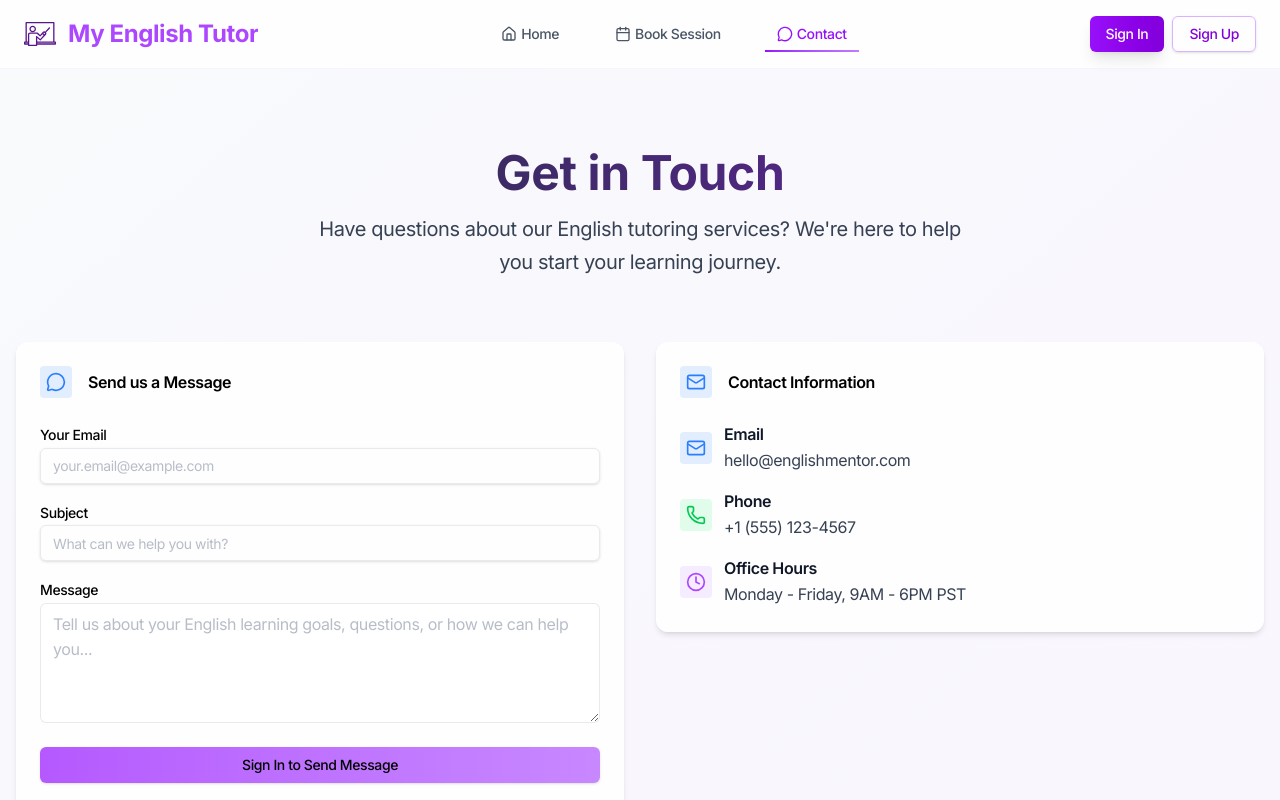
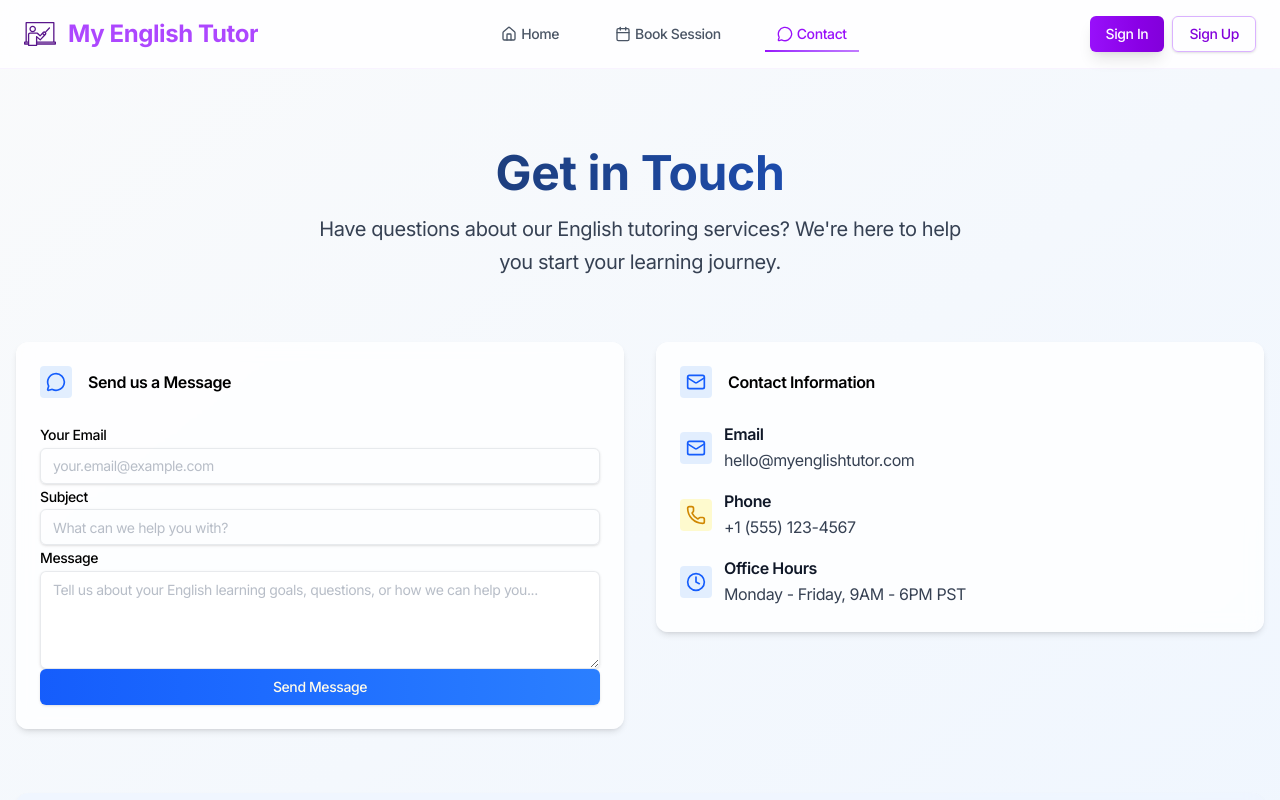
Before and after one commit to bojan09/english-tutor, a React (Vite) app: page /contact in a window 1280 px wide. Shown: the top 800 px of the page. Built offline with nearby package versions, Linux system fonts and the light colour scheme; no server answers.

Commit message:
added functionality to Contact with Emailjs, changhing the main colors to blue-ish

```diff
--- a/package.json
+++ b/package.json
@@ -24,6 +24,7 @@
     "react": "^19.1.1",
     "react-dom": "^19.1.1",
     "react-router-dom": "^7.9.4",
+    "sonner": "^2.0.7",
     "tailwind-merge": "^3.3.1",
     "tailwindcss-animate": "^1.0.7"
   },
--- /dev/null
+++ b/src/components/ui/textarea.tsx
@@ -0,0 +1,22 @@
+import * as React from "react"
+
+import { cn } from "@/lib/utils"
+
+const Textarea = React.forwardRef<
+  HTMLTextAreaElement,
+  React.ComponentProps<"textarea">
+>(({ className, ...props }, ref) => {
+  return (
+    <textarea
+      className={cn(
+        "flex min-h-[60px] w-full rounded-md border border-input bg-transparent px-3 py-2 text-base shadow-sm placeholder:text-muted-foreground focus-visible:outline-none focus-visible:ring-1 focus-visible:ring-ring disabled:cursor-not-allowed disabled:opacity-50 md:text-sm",
+        className
+      )}
+      ref={ref}
+      {...props}
+    />
+  )
+})
+Textarea.displayName = "Textarea"
+
+export { Textarea }
--- a/src/pages/Contact.tsx
+++ b/src/pages/Contact.tsx
@@ -1,18 +1,79 @@
 import { Button } from "@/components/ui/button";
 import { Input } from "@/components/ui/input";
 import { Label } from "@/components/ui/label";
+import { Textarea } from "@/components/ui/textarea";
 import { Card, CardContent, CardHeader, CardTitle } from "@/components/ui/card";
 import { Mail, Phone, Clock, MessageCircle } from "lucide-react";
 import { useScrollToTop } from "@/hooks/ScrollToTop";
+import { useRef, useState } from "react";
+import emailjs from "@emailjs/browser";
 
 const Contact = () => {
   useScrollToTop();
 
+  const form = useRef(null);
+  const [status, setStatus] = useState({ message: "", type: "" });
+  const [isSending, setIsSending] = useState(false);
+
+  const handleSubmit = (e) => {
+    e.preventDefault();
+    setIsSending(true);
+    setStatus({ message: "", type: "" });
+
+    const serviceID = import.meta.env.VITE_SERVICE_ID;
+    const templateID = import.meta.env.VITE_TEMPLATE_ID;
+    const publicKey = import.meta.env.VITE_PUBLIC_KEY;
+
+    if (!serviceID || !templateID || !publicKey) {
+      setStatus({
+        message:
+          "EmailJS configuration is missing. Please check environment variables.",
+        type: "error",
+      });
+      setIsSending(false);
+      return;
+    }
+
+    if (form.current) {
+      emailjs
+        .sendForm(serviceID, templateID, form.current, publicKey)
+        .then((result) => {
+          console.log("Email sent:", result.text);
+          setStatus({ message: "Message sent successfully!", type: "success" });
+          form.current.reset();
+          setIsSending(false);
+          setTimeout(() => {
+            setStatus({ message: "", type: "" });
+          }, 3000);
+        })
+        .catch((error) => {
+          console.error("Email sending failed:", error.text);
+          setStatus({
+            message: "Failed to send message. Please try again.",
+            type: "error",
+          });
+          setIsSending(false);
+          setTimeout(() => {
+            setStatus({ message: "", type: "" });
+          }, 3000);
+        });
+    } else {
+      setStatus({
+        message: "Form reference is invalid. Please try again.",
+        type: "error",
+      });
+      setIsSending(false);
+      setTimeout(() => {
+        setStatus({ message: "", type: "" });
+      }, 3000);
+    }
+  };
+
   return (
-    <section className="min-h-screen bg-gradient-to-br from-slate-50 to-purple-50 py-20">
+    <section className="min-h-screen bg-gradient-to-br from-gray-50 to-blue-50 py-20">
       <div className="container mx-auto px-4">
         <div className="text-center mb-16 animate-slide-up">
-          <h2 className="text-4xl md:text-5xl font-bold bg-gradient-to-r from-gray-800 to-purple-800 bg-clip-text text-transparent mb-4">
+          <h2 className="text-4xl md:text-5xl font-bold bg-gradient-to-r from-gray-800 to-blue-600 bg-clip-text text-transparent mb-4">
             Get in Touch
           </h2>
           <p className="text-lg md:text-xl text-gray-700 max-w-2xl mx-auto leading-relaxed">
@@ -27,7 +88,7 @@ const Contact = () => {
               <CardTitle className="flex items-center gap-2">
                 <div className="w-8 h-8 flex items-center justify-center bg-blue-100/80 rounded mr-2">
                   <MessageCircle
-                    className="h-5 w-5 stroke-blue-500"
+                    className="h-5 w-5 stroke-blue-600"
                     strokeWidth={2}
                     fill="none"
                   />
@@ -36,38 +97,66 @@ const Contact = () => {
               </CardTitle>
             </CardHeader>
             <CardContent className="space-y-4">
+              <form ref={form} onSubmit={handleSubmit}>
                 <div>
                   <Label htmlFor="email">Your Email</Label>
                   <Input
                     id="email"
+                    name="email"
+                    type="email"
                     placeholder="your.email@example.com"
-                  className="focus:ring-purple-400/50 border-gray-300/50 text-gray-900 placeholder-gray-400/70 focus:border-purple-400/50"
+                    className="focus:ring-blue-400/50 border-gray-300/50 text-gray-900 placeholder-gray-400/70 focus:border-blue-400/50"
+                    required
                   />
                 </div>
                 <div>
                   <Label htmlFor="subject">Subject</Label>
                   <Input
                     id="subject"
+                    name="subject"
                     placeholder="What can we help you with?"
-                  className="focus:ring-purple-400/50 border-gray-300/50 text-gray-900 placeholder-gray-400/70 focus:border-purple-400/50"
+                    className="focus:ring-blue-400/50 border-gray-300/50 text-gray-900 placeholder-gray-400/70 focus:border-blue-400/50"
+                    required
                   />
                 </div>
                 <div>
                   <Label htmlFor="message">Message</Label>
-                <textarea
+                  <Textarea
                     id="message"
+                    name="message"
                     rows={4}
-                  className="w-full px-3 py-2 border border-gray-300/50 rounded-md focus:outline-none focus:ring-1 focus:ring-purple-400/50 focus:border-purple-400/50 resize-vertical text-gray-900 placeholder-gray-400/70 bg-white/80"
+                    className="w-full focus:ring-blue-400/50 border-gray-300/50 text-gray-900 placeholder-gray-400/70 focus:border-blue-400/50 bg-white/80"
                     placeholder="Tell us about your English learning goals, questions, or how we can help you..."
+                    required
                   />
                 </div>
-              <Button className="w-full bg-gradient-to-r from-purple-500/90 to-purple-400/90 hover:from-purple-600/90 hover:to-purple-500/90">
-                Sign In to Send Message
+                <Button
+                  type="submit"
+                  className="w-full bg-gradient-to-r from-blue-600 to-blue-500 hover:from-blue-700 hover:to-blue-600 text-amber-50"
+                  disabled={isSending}
+                >
+                  {isSending ? "Sending Message..." : "Send Message"}
                 </Button>
-              <p className="text-sm text-gray-500/80 mt-4 text-center">
-                Please sign in to send us a message. This helps us provide
-                personalized responses.
+              </form>
+              {status.message && (
+                <div className="space-y-2">
+                  <p
+                    className={`text-sm mt-4 text-center ${
+                      status.type === "success"
+                        ? "text-green-600"
+                        : "text-red-600"
+                    }`}
+                  >
+                    {status.message}
                   </p>
+                  {status.type === "success" && (
+                    <p className="text-sm text-gray-500 text-center">
+                      If you don't receive an email, please check your spam/junk
+                      folder.
+                    </p>
+                  )}
+                </div>
+              )}
             </CardContent>
           </Card>
           {/* Contact Information */}
@@ -77,7 +166,7 @@ const Contact = () => {
                 <CardTitle className="flex items-center gap-2">
                   <div className="w-8 h-8 flex items-center justify-center bg-blue-100/80 rounded mr-2">
                     <Mail
-                      className="h-5 w-5 stroke-blue-500"
+                      className="h-5 w-5 stroke-blue-600"
                       strokeWidth={2}
                       fill="none"
                     />
@@ -89,20 +178,20 @@ const Contact = () => {
                 <div className="flex items-center">
                   <div className="w-8 h-8 flex items-center justify-center bg-blue-100/80 rounded mr-3">
                     <Mail
-                      className="h-5 w-5 stroke-blue-500"
+                      className="h-5 w-5 stroke-blue-600"
                       strokeWidth={2}
                       fill="none"
                     />
                   </div>
                   <div>
                     <p className="font-semibold text-gray-900">Email</p>
-                    <p className="text-gray-700">hello@englishmentor.com</p>
+                    <p className="text-gray-700">hello@myenglishtutor.com</p>
                   </div>
                 </div>
                 <div className="flex items-center">
-                  <div className="w-8 h-8 flex items-center justify-center bg-green-100/80 rounded mr-3">
+                  <div className="w-8 h-8 flex items-center justify-center bg-yellow-100/80 rounded mr-3">
                     <Phone
-                      className="h-5 w-5 stroke-green-500"
+                      className="h-5 w-5 stroke-yellow-600"
                       strokeWidth={2}
                       fill="none"
                     />
@@ -113,9 +202,9 @@ const Contact = () => {
                   </div>
                 </div>
                 <div className="flex items-center">
-                  <div className="w-8 h-8 flex items-center justify-center bg-purple-100/80 rounded mr-3">
+                  <div className="w-8 h-8 flex items-center justify-center bg-blue-100/80 rounded mr-3">
                     <Clock
-                      className="h-5 w-5 stroke-purple-500"
+                      className="h-5 w-5 stroke-blue-600"
                       strokeWidth={2}
                       fill="none"
                     />
@@ -137,7 +226,7 @@ const Contact = () => {
             <div className="flex items-center justify-center mb-4">
               <div className="w-8 h-8 flex items-center justify-center bg-blue-200/80 rounded-full mr-2">
                 <Clock
-                  className="h-5 w-5 stroke-blue-500"
+                  className="h-5 w-5 stroke-blue-600"
                   strokeWidth={2}
                   fill="none"
                 />
```
Also changed, not shown: 1 other file (tests, documents, lock files or other folders). Lines whose indentation alone changed are shown as unchanged.
